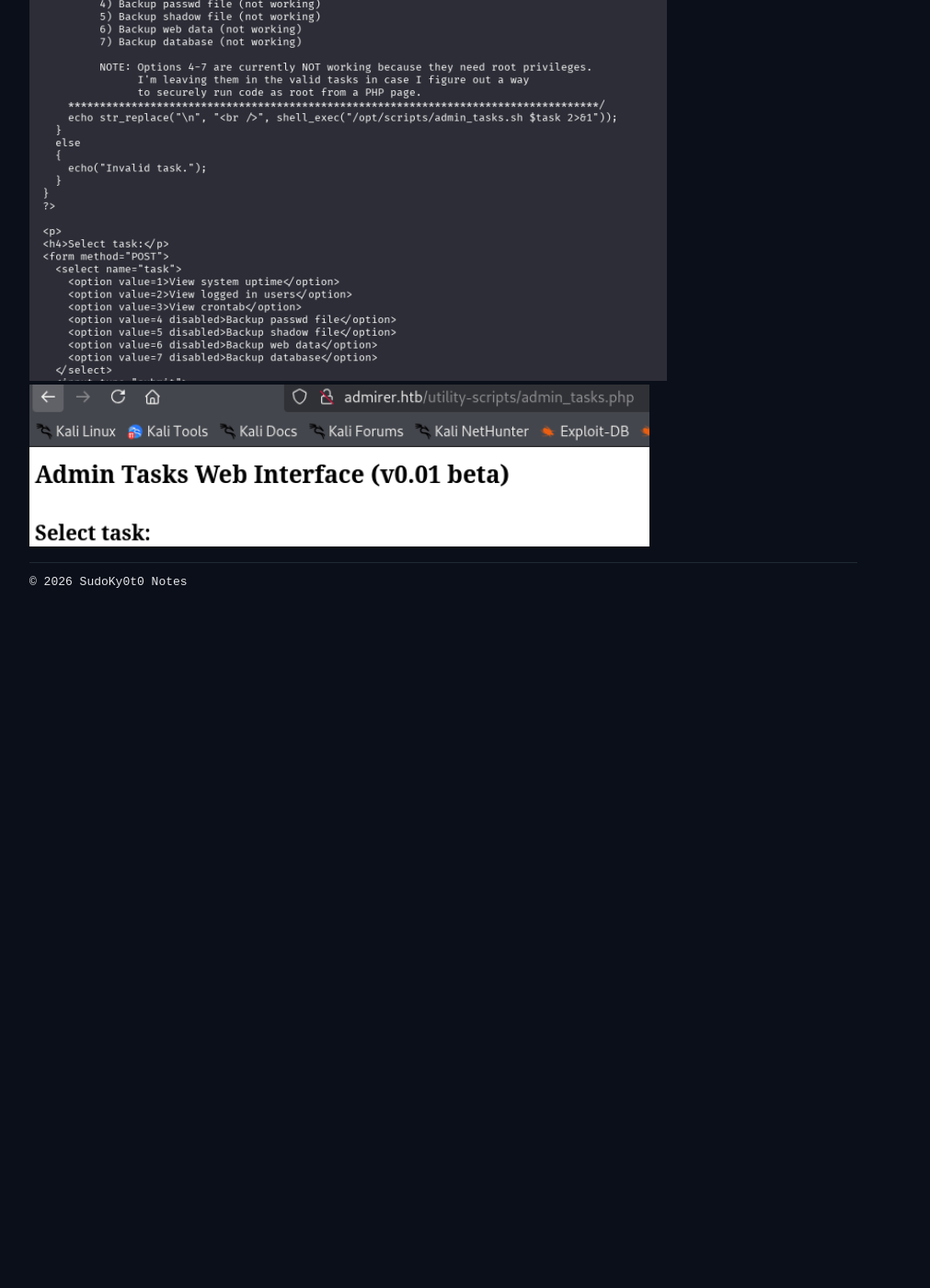
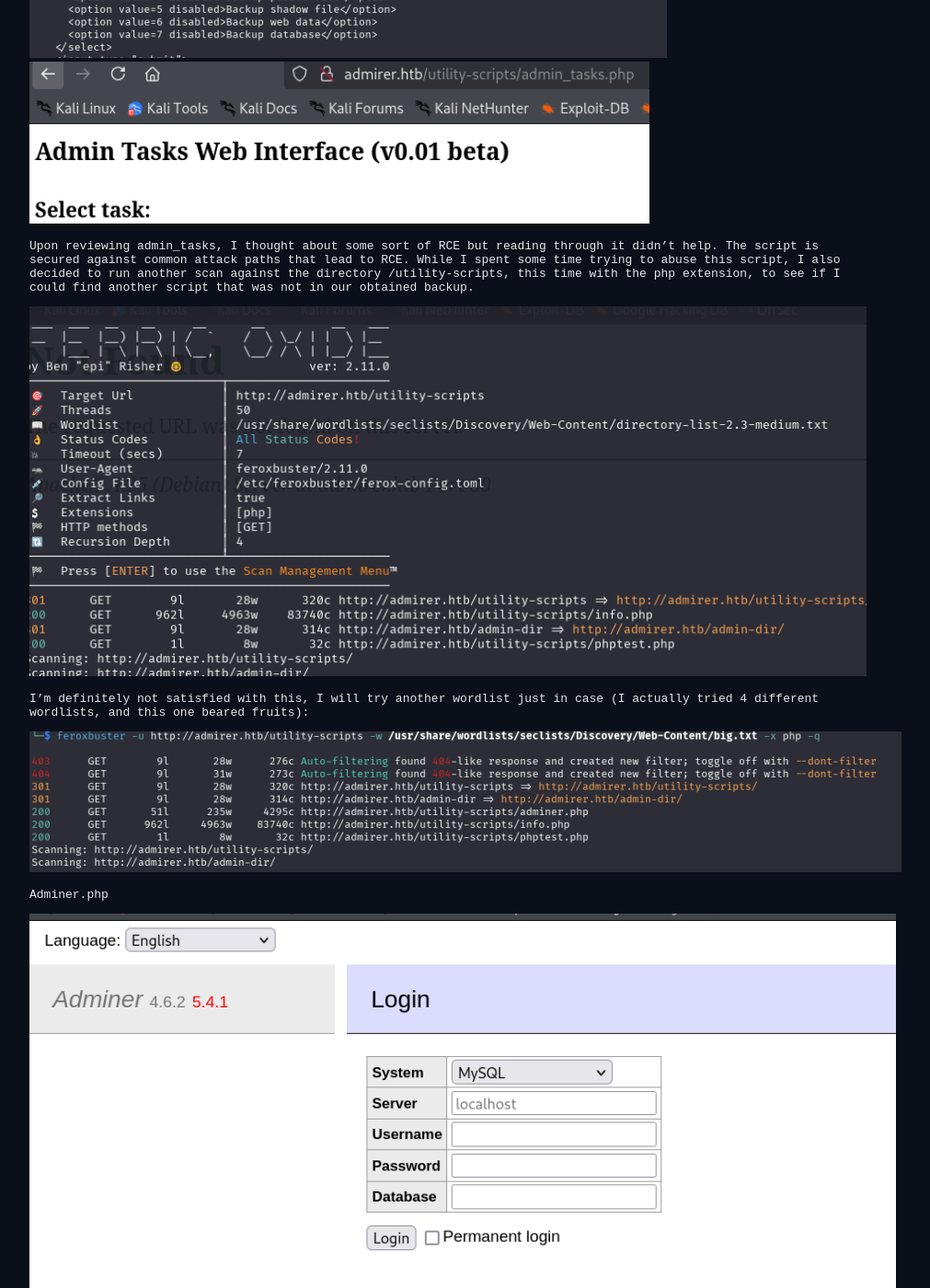
Before and after one commit to SudoKy0t0/SudoKy0t0.github.io, a Jekyll site: the page built from _posts/2026-01-23-htb-admirer-writeup.md, in a window 1280 px wide and 1400 px high, scrolled down 10151 px. Shown: the whole window at 92% size, without its empty margins (158-1169 px from the left). Built offline with Jekyll 4.4.1, drawn with Linux system fonts in a browser that asks for light colours; before the commit the page ends 10836 px from its top, so only the background shows below that.

Commit message:
Update 2026-01-23-htb-admirer-writeup.md

```diff
--- a/_posts/2026-01-23-htb-admirer-writeup.md
+++ b/_posts/2026-01-23-htb-admirer-writeup.md
@@ -20,7 +20,7 @@ Admirer is an easy machine on HackTheBox that shows the importance of basic dire
 
 Nmap Scan:
 
-![Nmap scan results](/assets/images/admirer/Captura.PNG)
+<img src="/assets/images/admirer/Captura.PNG" width="500">
 
 Nmap reveals a few interesting ports, starting with port 21, ftp, where anonymous access is not allowed, so that is as far as we can go there.
 Next stop, port 80, clicking around doesn’t reveal anything interesting and the contact form seems to not be implemented yet. Running feroxbuster in the background while I play around with the page.
@@ -79,3 +79,15 @@ Why’s admin_tasks interesting? Beyond being the longest of the four, this one
 
 ![Nmap scan results](/assets/images/admirer/Captura18.PNG)
 ![Nmap scan results](/assets/images/admirer/Captura19.PNG)
+
+Upon reviewing admin_tasks, I thought about some sort of RCE but reading through it didn’t help. The script is secured against common attack paths that lead to RCE. While I spent some time trying to abuse this script, I also decided to run another scan against the directory /utility-scripts, this time with the php extension, to see if I could find another script that was not in our obtained backup.
+
+![Nmap scan results](/assets/images/admirer/Captura20.PNG)
+
+I’m definitely not satisfied with this, I will try another wordlist just in case (I actually tried 4 different wordlists, and this one beared fruits):
+
+![Nmap scan results](/assets/images/admirer/Captura21.PNG)
+
+Adminer.php
+
+![Nmap scan results](/assets/images/admirer/Captura22.PNG)
```
